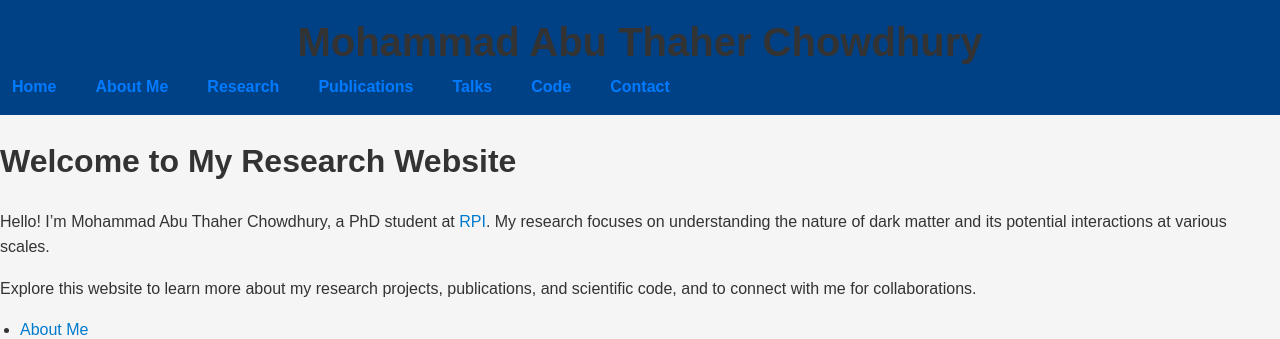
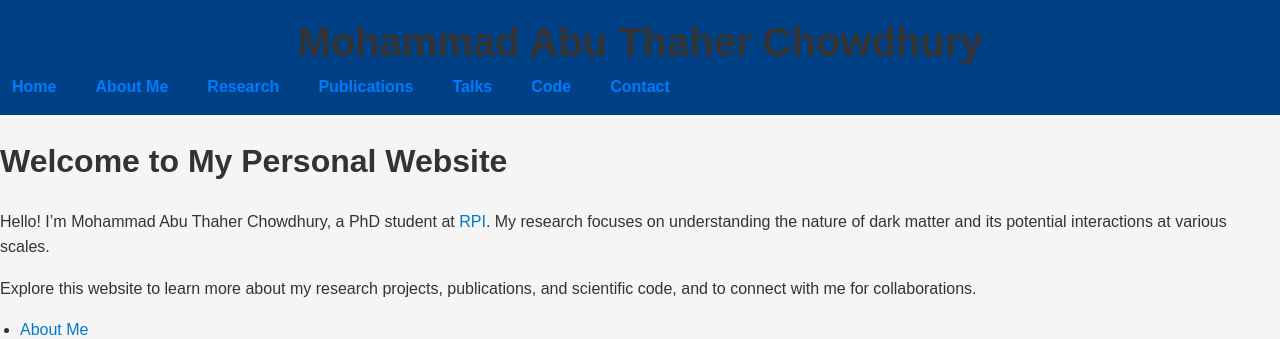
Before and after one commit to matc-thaher/website, a Jekyll site: the page built from index.md, in a window 1280 px wide. Shown: the top 339 px of the page. Built offline with Jekyll 4.4.1, drawn with Linux system fonts in a browser that asks for light colours.

Commit message:
Update index.md

```diff
--- a/index.md
+++ b/index.md
@@ -4,7 +4,7 @@ title: Home
 permalink: /
 ---
 
-# Welcome to My Research Website
+# Welcome to My Personal Website
 
 Hello! I’m Mohammad Abu Thaher Chowdhury, a PhD student at [RPI](https://www.rpi.edu/). My research focuses on understanding the nature of dark matter and its potential interactions at various scales.
 
```
